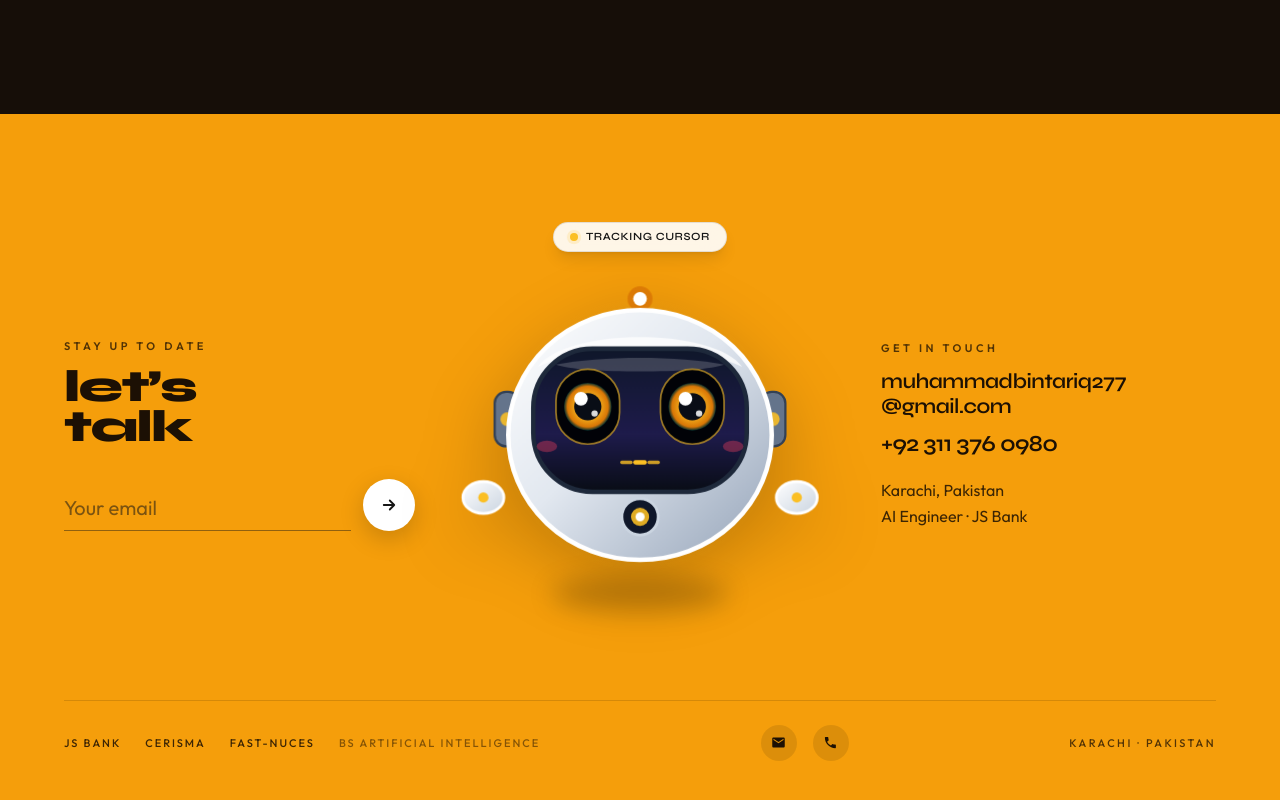
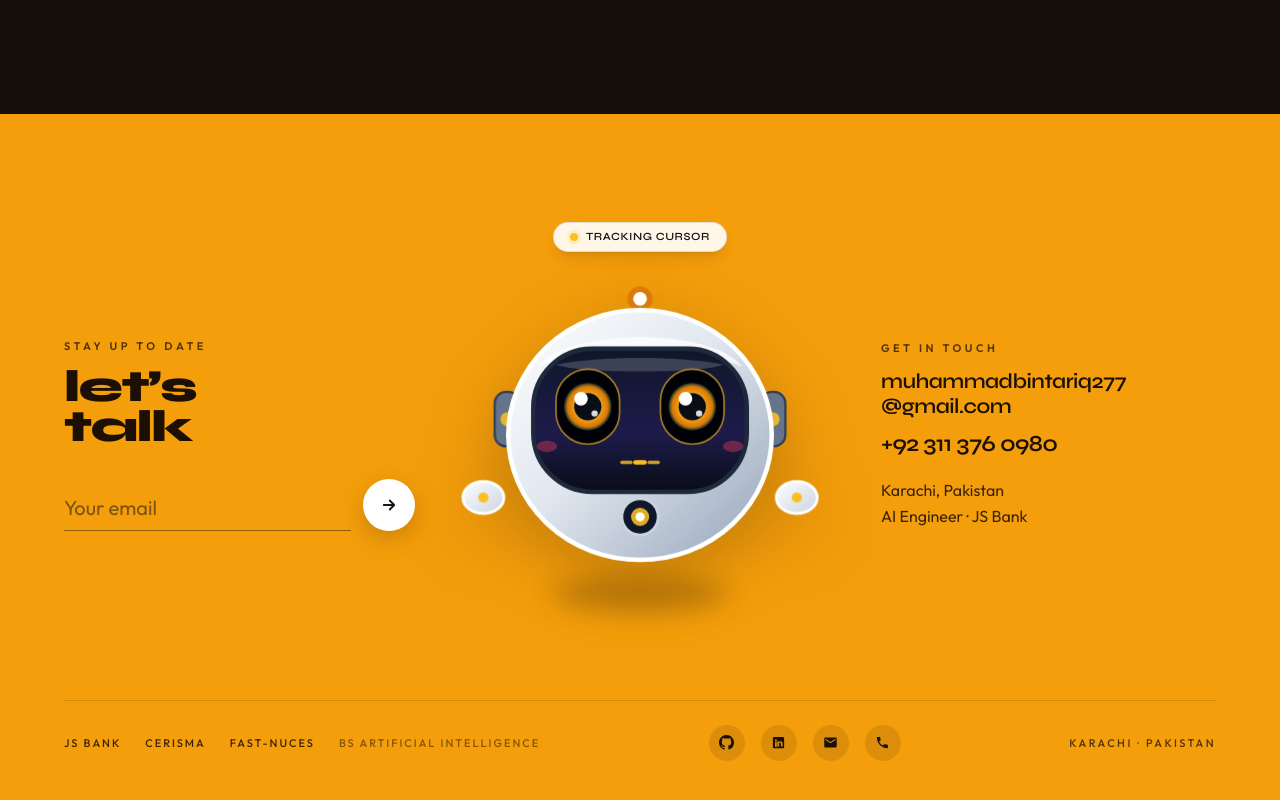
Before and after one commit to muhammadali277/MyPortfolio, a React (Vite) app: page / in a window 1280 px wide. Shown: the part 3211-4011 px from the top of the page. Built offline with nearby package versions, Linux system fonts and the light colour scheme.

Commit message:
contact details updated

```diff
--- a/src/components/Contact.tsx
+++ b/src/components/Contact.tsx
@@ -155,6 +155,30 @@ export default function Contact({ theme }: Props) {
 
             <div className="flex items-center gap-4">
               <a
+                href="https://github.com/muhammadali277"
+                target="_blank"
+                rel="noopener noreferrer"
+                aria-label="GitHub Profile"
+                data-cursor
+                className="flex h-9 w-9 items-center justify-center rounded-full bg-black/10 transition-transform hover:scale-110"
+              >
+                <svg width="15" height="15" viewBox="0 0 24 24" fill="currentColor">
+                  <path d="M12 0C5.37 0 0 5.37 0 12c0 5.31 3.435 9.795 8.205 11.385.6.105.825-.255.825-.57 0-.285-.015-1.23-.015-2.235-3.015.555-3.795-.735-4.035-1.41-.135-.345-.72-1.41-1.23-1.695-.42-.225-1.02-.78-.015-.795.945-.015 1.62.87 1.845 1.23 1.08 1.815 2.805 1.305 3.495.99.105-.78.42-1.305.765-1.605-2.67-.3-5.46-1.335-5.46-5.925 0-1.305.465-2.385 1.23-3.225-.12-.3-.54-1.53.12-3.18 0 0 1.005-.315 3.3 1.23.96-.27 1.98-.405 3-.405s2.04.135 3 .405c2.295-1.56 3.3-1.23 3.3-1.23.66 1.65.24 2.88.12 3.18.765.84 1.23 1.905 1.23 3.225 0 4.605-2.805 5.625-5.475 5.925.435.375.81 1.095.81 2.22 0 1.605-.015 2.895-.015 3.3 0 .315.225.69.825.57A12.02 12.02 0 0024 12c0-6.63-5.37-12-12-12z" />
+                </svg>
+              </a>
+              <a
+                href="https://linkedin.com/in/muhammad-ali-040883283/"
+                target="_blank"
+                rel="noopener noreferrer"
+                aria-label="LinkedIn Profile"
+                data-cursor
+                className="flex h-9 w-9 items-center justify-center rounded-full bg-black/10 transition-transform hover:scale-110"
+              >
+                <svg width="15" height="15" viewBox="0 0 24 24" fill="currentColor">
+                  <path d="M19 3a2 2 0 0 1 2 2v14a2 2 0 0 1-2 2H5a2 2 0 0 1-2-2V5a2 2 0 0 1 2-2h14m-.5 15.5v-5.3a3.26 3.26 0 0 0-3.26-3.26c-.85 0-1.84.52-2.28 1.3v-1.11h-2.79v8.37h2.79v-4.93c0-.77.62-1.4 1.39-1.4a1.4 1.4 0 0 1 1.4 1.4v4.93h2.75M6.46 10.9v8.37H9.25V10.9H6.46M7.86 6.6a1.62 1.62 0 1 0 0 3.24 1.62 1.62 0 0 0 0-3.24z" />
+                </svg>
+              </a>
+              <a
                 href="mailto:muhammadbintariq277@gmail.com"
                 aria-label="Email Muhammad Ali"
                 data-cursor
```
